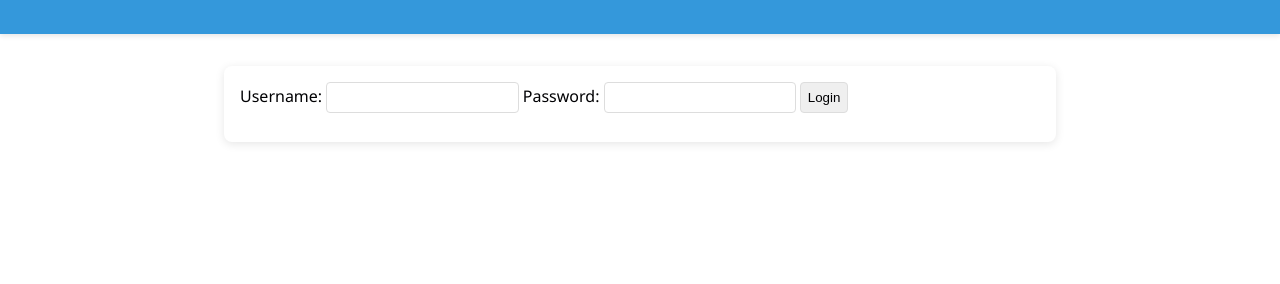
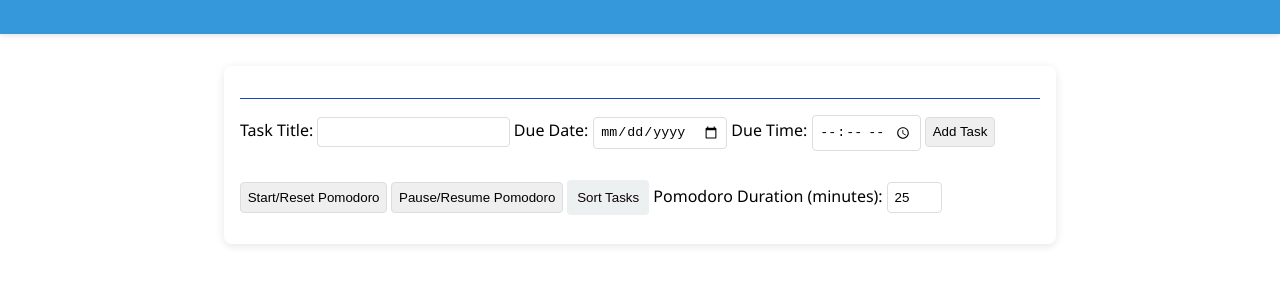
Before and after one commit to Rohit-Ganjoo/Task-Management-System, a plain HTML site: page index.html in a window 1280 px wide. Shown: the part 148-432 px from the top of the page. Drawn offline with Linux system fonts and the light colour scheme.

Commit message:
Version 1 Release 1.1

```diff
--- a/index.html
+++ b/index.html
@@ -15,25 +15,11 @@
     </header>
 
     <main>
-        <!-- Add a login form -->
-        <section id="loginSection">
-            <form id="loginForm">
-                <label for="username">Username:</label>
-                <input type="text" id="username" required>
-
-                <label for="password">Password:</label>
-                <input type="password" id="password" required>
-
-                <button type="button" onclick="authenticateUser()">Login</button>
-            </form>
-        </section>
-
-        <!-- Task sections will be displayed only if the user is authenticated -->
-        <section id="taskList" style="display: none;">
+        <section id="taskList">
             <!-- Task list will be displayed here -->
         </section>
 
-        <section id="taskForm" style="display: none;">
+        <section id="taskForm">
             <!-- Form to add new tasks -->
             <form id="addTaskForm">
                 <label for="taskTitle">Task Title:</label>
@@ -50,7 +36,7 @@
         </section>
 
         <!-- Add a Pomodoro button and input for session duration -->
-        <section id="pomodoroSection" style="display: none;">
+        <section id="pomodoroSection">
             <button id="startPomodoro">Start/Reset Pomodoro</button>
             <button id="pauseResumePomodoro">Pause/Resume Pomodoro</button>
             <button id="sortTasks">Sort Tasks</button>
@@ -60,11 +46,10 @@
             <span id="countdown"></span>
         </section>
 
+
     </main>
 
     <script src="app.js"></script>
-    <!-- Add a separate script for authentication -->
-    <script src="auth.js"></script>
 
 </body>
 
```
